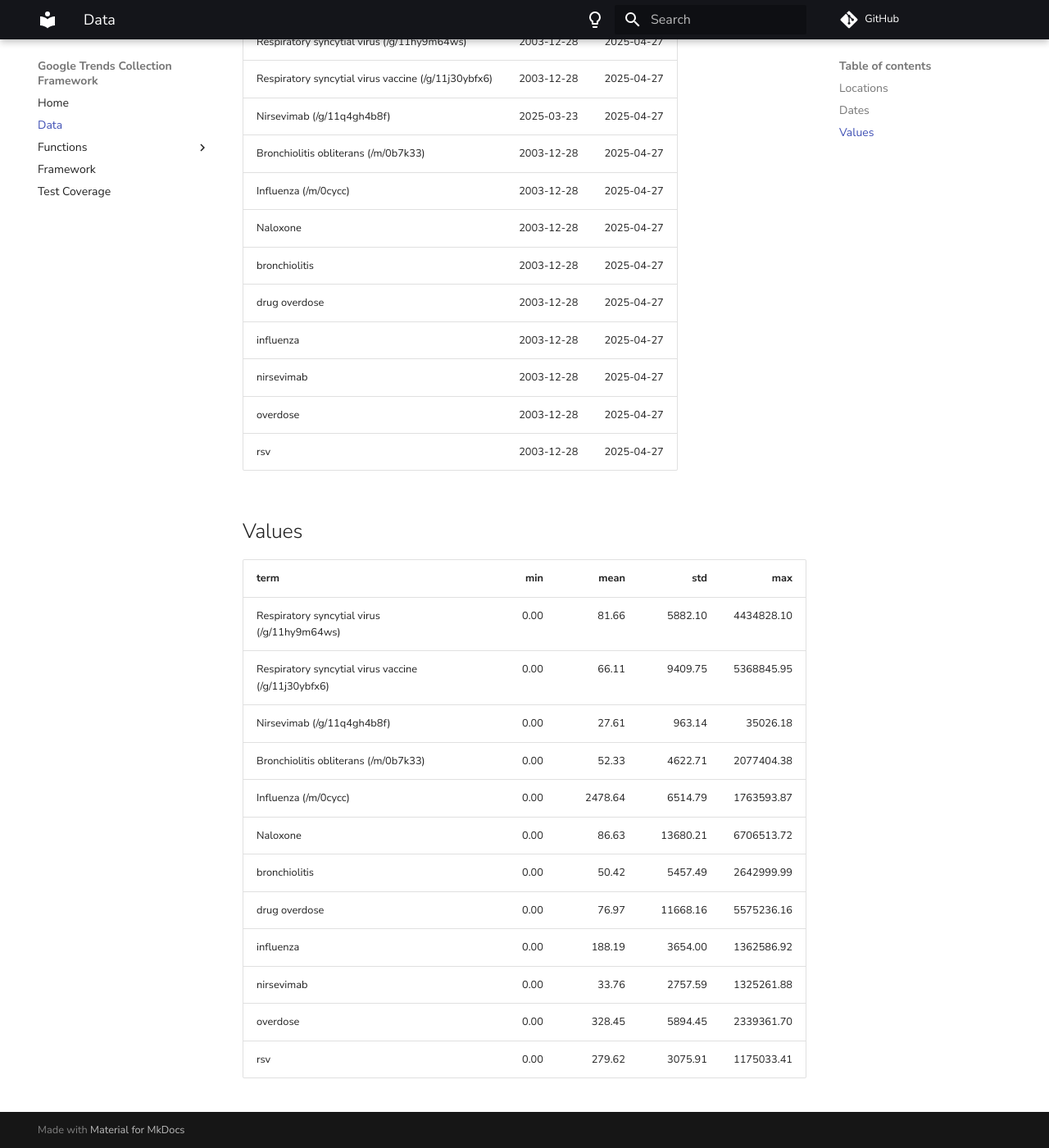
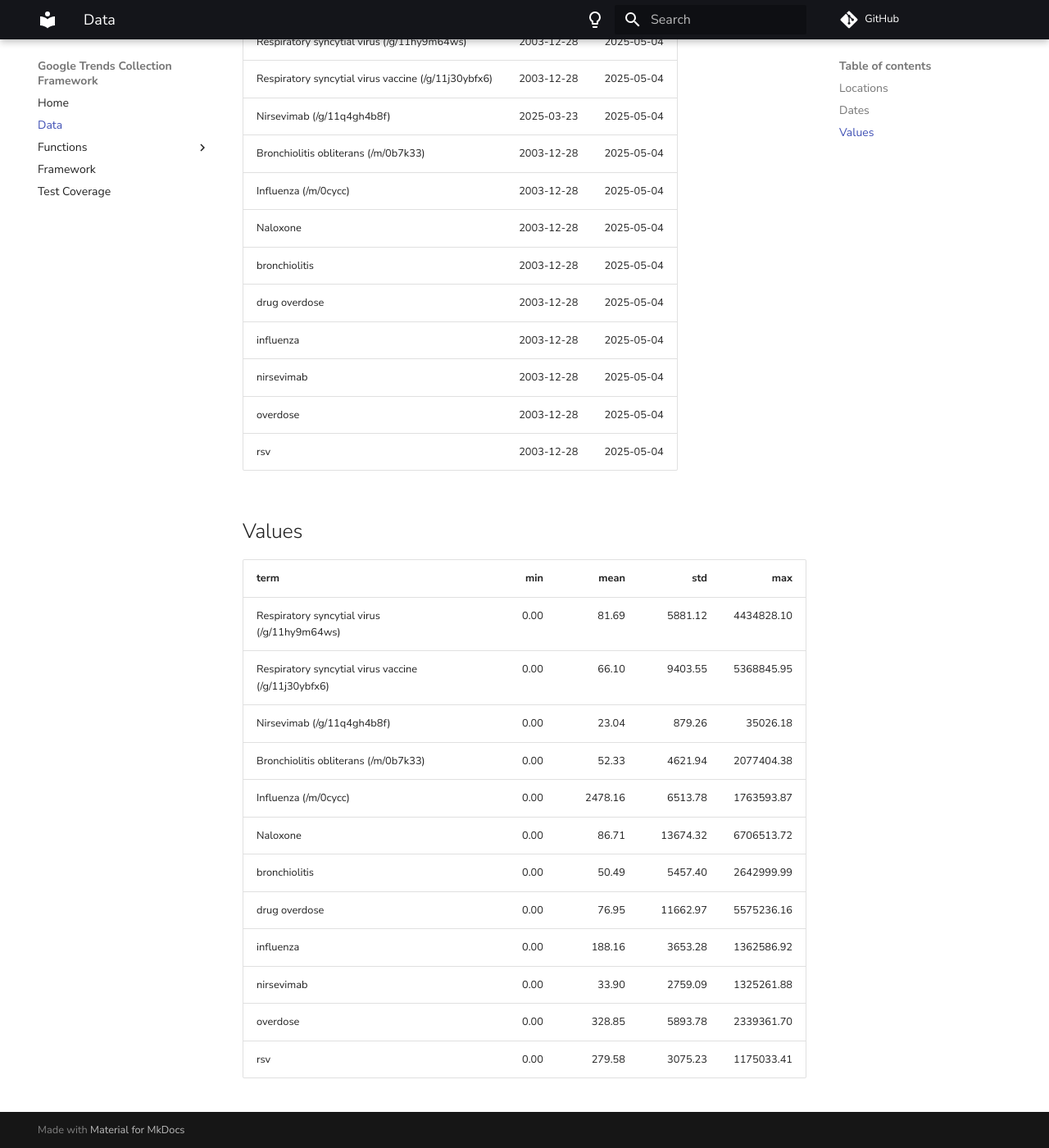
Before and after one commit to DISSC-yale/gtrends_collection, an MkDocs documentation site: the page built from docs_source/Data.md, in a window 1280 px wide and 1400 px high, scrolled down 464 px. Shown: the whole window at 82% size. Built offline with MkDocs 1.6.1 and Material for MkDocs 9.7.7, drawn with Linux system fonts in a browser that asks for light colours; some web fonts are replaced; comment, search, counter and statistics services are not loaded; some of the changed text lies outside the part shown.

Commit message:
adds weekly data pull

```diff
--- a/docs_source/Data.md
+++ b/docs_source/Data.md
@@ -1,4 +1,4 @@
-Summaries of the data collected as of 12:17:35 AM UTC on 2025-04-27
+Summaries of the data collected as of 12:17:42 AM UTC on 2025-05-04
 
 ## Locations
 
@@ -9,32 +9,32 @@ Summaries of the data collected as of 12:17:35 AM UTC on 2025-04-27
 
 | term                                                | min        | max        |
 |:----------------------------------------------------|:-----------|:-----------|
-| Respiratory syncytial virus (/g/11hy9m64ws)         | 2003-12-28 | 2025-04-27 |
-| Respiratory syncytial virus vaccine (/g/11j30ybfx6) | 2003-12-28 | 2025-04-27 |
-| Nirsevimab (/g/11q4gh4b8f)                          | 2025-03-23 | 2025-04-27 |
-| Bronchiolitis obliterans (/m/0b7k33)                | 2003-12-28 | 2025-04-27 |
-| Influenza (/m/0cycc)                                | 2003-12-28 | 2025-04-27 |
-| Naloxone                                            | 2003-12-28 | 2025-04-27 |
-| bronchiolitis                                       | 2003-12-28 | 2025-04-27 |
-| drug overdose                                       | 2003-12-28 | 2025-04-27 |
-| influenza                                           | 2003-12-28 | 2025-04-27 |
-| nirsevimab                                          | 2003-12-28 | 2025-04-27 |
-| overdose                                            | 2003-12-28 | 2025-04-27 |
-| rsv                                                 | 2003-12-28 | 2025-04-27 |
+| Respiratory syncytial virus (/g/11hy9m64ws)         | 2003-12-28 | 2025-05-04 |
+| Respiratory syncytial virus vaccine (/g/11j30ybfx6) | 2003-12-28 | 2025-05-04 |
+| Nirsevimab (/g/11q4gh4b8f)                          | 2025-03-23 | 2025-05-04 |
+| Bronchiolitis obliterans (/m/0b7k33)                | 2003-12-28 | 2025-05-04 |
+| Influenza (/m/0cycc)                                | 2003-12-28 | 2025-05-04 |
+| Naloxone                                            | 2003-12-28 | 2025-05-04 |
+| bronchiolitis                                       | 2003-12-28 | 2025-05-04 |
+| drug overdose                                       | 2003-12-28 | 2025-05-04 |
+| influenza                                           | 2003-12-28 | 2025-05-04 |
+| nirsevimab                                          | 2003-12-28 | 2025-05-04 |
+| overdose                                            | 2003-12-28 | 2025-05-04 |
+| rsv                                                 | 2003-12-28 | 2025-05-04 |
 
 ## Values
 
 | term                                                |   min |    mean |      std |        max |
 |:----------------------------------------------------|------:|--------:|---------:|-----------:|
-| Respiratory syncytial virus (/g/11hy9m64ws)         |  0.00 |   81.66 |  5882.10 | 4434828.10 |
-| Respiratory syncytial virus vaccine (/g/11j30ybfx6) |  0.00 |   66.11 |  9409.75 | 5368845.95 |
-| Nirsevimab (/g/11q4gh4b8f)                          |  0.00 |   27.61 |   963.14 |   35026.18 |
-| Bronchiolitis obliterans (/m/0b7k33)                |  0.00 |   52.33 |  4622.71 | 2077404.38 |
-| Influenza (/m/0cycc)                                |  0.00 | 2478.64 |  6514.79 | 1763593.87 |
-| Naloxone                                            |  0.00 |   86.63 | 13680.21 | 6706513.72 |
-| bronchiolitis                                       |  0.00 |   50.42 |  5457.49 | 2642999.99 |
-| drug overdose                                       |  0.00 |   76.97 | 11668.16 | 5575236.16 |
-| influenza                                           |  0.00 |  188.19 |  3654.00 | 1362586.92 |
-| nirsevimab                                          |  0.00 |   33.76 |  2757.59 | 1325261.88 |
-| overdose                                            |  0.00 |  328.45 |  5894.45 | 2339361.70 |
-| rsv                                                 |  0.00 |  279.62 |  3075.91 | 1175033.41 |
+| Respiratory syncytial virus (/g/11hy9m64ws)         |  0.00 |   81.69 |  5881.12 | 4434828.10 |
+| Respiratory syncytial virus vaccine (/g/11j30ybfx6) |  0.00 |   66.10 |  9403.55 | 5368845.95 |
+| Nirsevimab (/g/11q4gh4b8f)                          |  0.00 |   23.04 |   879.26 |   35026.18 |
+| Bronchiolitis obliterans (/m/0b7k33)                |  0.00 |   52.33 |  4621.94 | 2077404.38 |
+| Influenza (/m/0cycc)                                |  0.00 | 2478.16 |  6513.78 | 1763593.87 |
+| Naloxone                                            |  0.00 |   86.71 | 13674.32 | 6706513.72 |
+| bronchiolitis                                       |  0.00 |   50.49 |  5457.40 | 2642999.99 |
+| drug overdose                                       |  0.00 |   76.95 | 11662.97 | 5575236.16 |
+| influenza                                           |  0.00 |  188.16 |  3653.28 | 1362586.92 |
+| nirsevimab                                          |  0.00 |   33.90 |  2759.09 | 1325261.88 |
+| overdose                                            |  0.00 |  328.85 |  5893.78 | 2339361.70 |
+| rsv                                                 |  0.00 |  279.58 |  3075.23 | 1175033.41 |
```
Also changed, not shown: docs/Data/index.html (+36 -36 lines), docs/search/search_index.json (+1 -1 lines), docs/sitemap.xml (+6 -6 lines), 14 other files.
